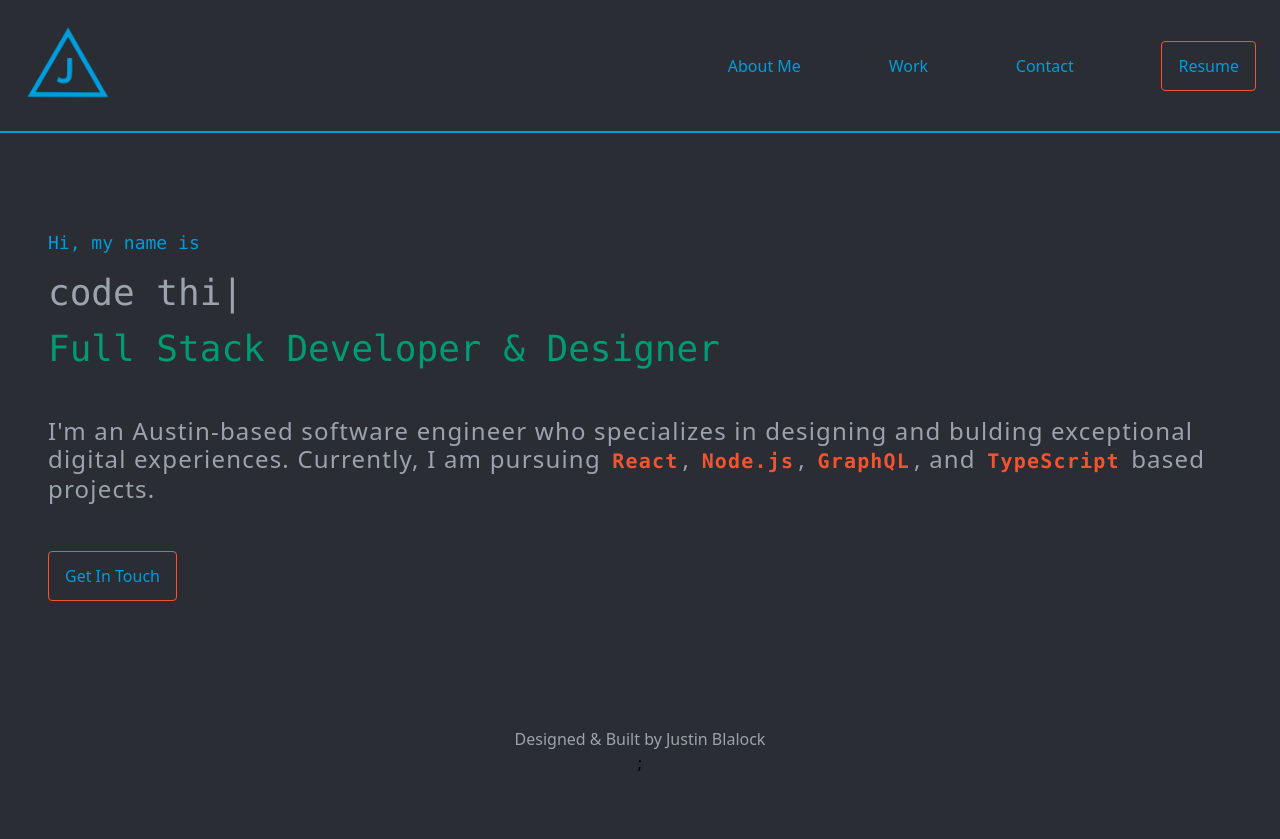
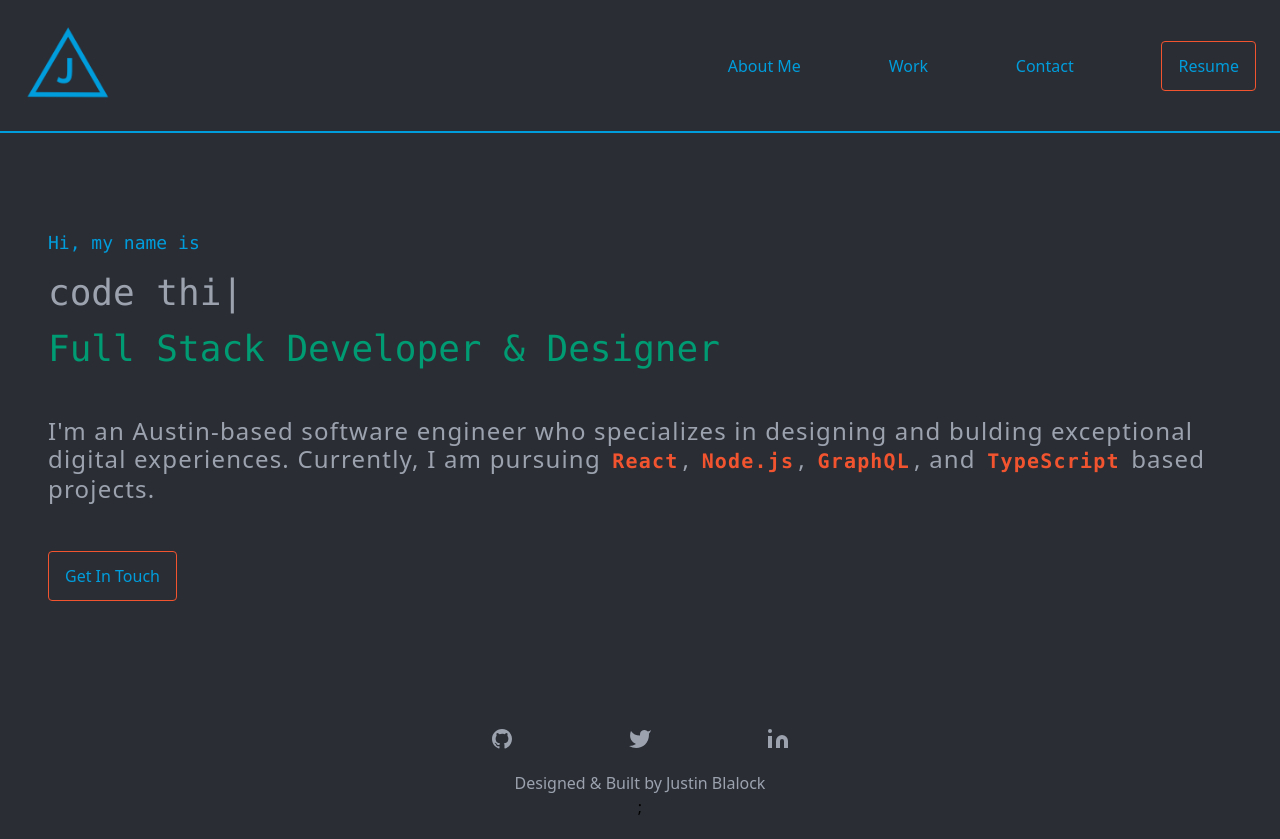
Before and after one commit to jmblalock/next-js-blog, a Next.js app: page / in a window 1280 px wide. Before the commit the page ends 800 px from the top, so only its background shows below. Built offline with nearby package versions, Linux system fonts and the light colour scheme.

Commit message:
footer work

```diff
--- a/components/Footer.js
+++ b/components/Footer.js
@@ -2,8 +2,76 @@ export default function Footer() {
   return (
     <footer className="flex border-box items-center flex-col h-auto justify-center min-h-full p-5">
       <div className="border-box block mb-2.5 mx-auto mt-0 max-w-xs w-full">
-        <ul className="flex">
-          <li></li>
+        <ul className="flex justify-between text-gray-400">
+          <li>
+            <a
+              href="https://github.com/jmblalock"
+              aria-label="GitHub Link"
+              rel="noopener noreferrer"
+              target="_blank"
+              className="flex items-center justify-center relative p-2.5 hover:text-carolina-blue"
+            >
+              <svg
+                xmlns="http://www.w3.org/2000/svg"
+                width="24"
+                height="24"
+                fill="currentColor"
+                className="text-grey-400 hover:text-carolina-blue"
+              >
+                <path
+                  fillRule="evenodd"
+                  clipRule="evenodd"
+                  d="M12 2C6.477 2 2 6.463 2 11.97c0 4.404 2.865 8.14 6.839 9.458.5.092.682-.216.682-.48 0-.236-.008-.864-.013-1.695-2.782.602-3.369-1.337-3.369-1.337-.454-1.151-1.11-1.458-1.11-1.458-.908-.618.069-.606.069-.606 1.003.07 1.531 1.027 1.531 1.027.892 1.524 2.341 1.084 2.91.828.092-.643.35-1.083.636-1.332-2.22-.251-4.555-1.107-4.555-4.927 0-1.088.39-1.979 1.029-2.675-.103-.252-.446-1.266.098-2.638 0 0 .84-.268 2.75 1.022A9.606 9.606 0 0112 6.82c.85.004 1.705.114 2.504.336 1.909-1.29 2.747-1.022 2.747-1.022.546 1.372.202 2.386.1 2.638.64.696 1.028 1.587 1.028 2.675 0 3.83-2.339 4.673-4.566 4.92.359.307.678.915.678 1.846 0 1.332-.012 2.407-.012 2.734 0 .267.18.577.688.48C19.137 20.107 22 16.373 22 11.969 22 6.463 17.522 2 12 2z"
+                ></path>
+              </svg>
+            </a>
+          </li>
+          <li>
+            <a
+              href="https://twitter.com/justinblalock"
+              aria-label="Twitter"
+              rel="noopener noreferrer"
+              target="_blank"
+              className="flex items-center justify-center relative p-2.5 hover:text-carolina-blue"
+            >
+              <svg
+                xmlns="http://www.w3.org/2000/svg"
+                width="24"
+                height="24"
+                fill="currentColor"
+                className="text-grey-400 hover:text-carolina-blue"
+              >
+                <title>Twitter</title>
+                <path
+                  fillRule="evenodd"
+                  clipRule="evenodd"
+                  d="M23 3a10.9 10.9 0 0 1-3.14 1.53 4.48 4.48 0 0 0-7.86 3v1A10.66 10.66 0 0 1 3 4s-4 9 5 13a11.64 11.64 0 0 1-7 2c9 5 20 0 20-11.5a4.5 4.5 0 0 0-.08-.83A7.72 7.72 0 0 0 23 3z"
+                ></path>
+              </svg>
+            </a>
+          </li>
+          <li>
+            <a
+              href="https://www.linkedin.com/in/justinmblalock"
+              aria-label="Linkedin"
+              rel="noopener noreferrer"
+              target="_blank"
+              className="flex items-center justify-center relative p-2.5 hover:text-carolina-blue"
+            >
+              <svg
+                xmlns="http://www.w3.org/2000/svg"
+                width="24"
+                height="24"
+                fill="currentColor"
+                className="text-grey-400 hover:text-carolina-blue"
+              >
+                <title>LinkedIn</title>
+                <path d="M16 8a6 6 0 0 1 6 6v7h-4v-7a2 2 0 0 0-2-2 2 2 0 0 0-2 2v7h-4v-7a6 6 0 0 1 6-6z"></path>
+                <rect x="2" y="9" width="4" height="12"></rect>
+                <circle cx="4" cy="4" r="2"></circle>
+              </svg>
+            </a>
+          </li>
         </ul>
       </div>
       <span className="text-gray-400">Designed & Built by Justin Blalock</span>;
```
